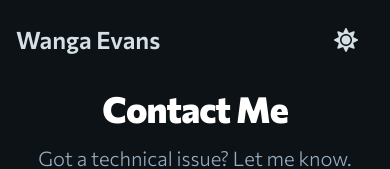
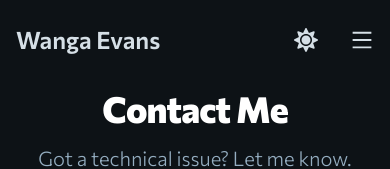
Before and after one commit to wangaevans/wangaevans-blog, a Next.js app: page /contact in a window 390 px wide. Shown: the top 169 px of the page. Built offline with nearby package versions, Linux system fonts and the light colour scheme.

Commit message:
+ hamburger menu

```diff
--- a/src/components/navbar/index.tsx
+++ b/src/components/navbar/index.tsx
@@ -1,6 +1,8 @@
-import React from 'react'
+'use client'
+import React, { useState } from 'react'
 import ThemeToggle from '../theme/theme-toggle'
 import Link from 'next/link'
+import { AiOutlineClose, AiOutlineMenu } from 'react-icons/ai'
 
 interface NavbarProps {
   links: {
@@ -16,20 +18,32 @@ interface NavbarProps {
 }
 
 export default function Navbar({ links, branding }: NavbarProps) {
+  const [isOpen, setIsOpen] = useState(false)
+  const handleClick = () => {
+    if (!isOpen) setIsOpen(true)
+    else setIsOpen(!true)
+  }
   return (
-    <header className="h-20 dark:bg-primary-950 bg-primary-100">
-      <nav className="container flex h-full justify-between items-center  text-primary-900 transition-all  dark:text-primary-200 px-4 md:px-2">
+    <header className="h-20 bg-primary-100 dark:bg-primary-950">
+      <nav className="container flex h-full items-center justify-between  px-4 text-primary-900  transition-all dark:text-primary-200 md:px-2">
         <Link href="/" className="text-2xl font-semibold">
           {branding.name}
         </Link>
-        <ul className="hidden md:flex items-center space-x-5">
+        <ul className={`${isOpen?"top-[90px] h-1/2 w-1/2":""} absolute -top-full md:top-[initial]  block items-center md:space-x-5 md:relative md:flex`}>
           {links.map((link, index) => (
             <li key={index}>
-              <Link className='text-[1.1rem]' href={link.href}>{link.title}</Link>
+              <Link className="text-[1.1rem]" href={link.href}>
+                {link.title}
+              </Link>
             </li>
           ))}
         </ul>
-        <ThemeToggle className='text-xl mr-4'  />
+        <div className='flex space-x-4'>
+        <ThemeToggle className="mr-4 text-xl" />
+        <button className="block md:hidden text-2xl" onClick={handleClick}>
+          {isOpen ? <AiOutlineClose /> : <AiOutlineMenu />}
+        </button>
+        </div>
       </nav>
     </header>
   )
```
